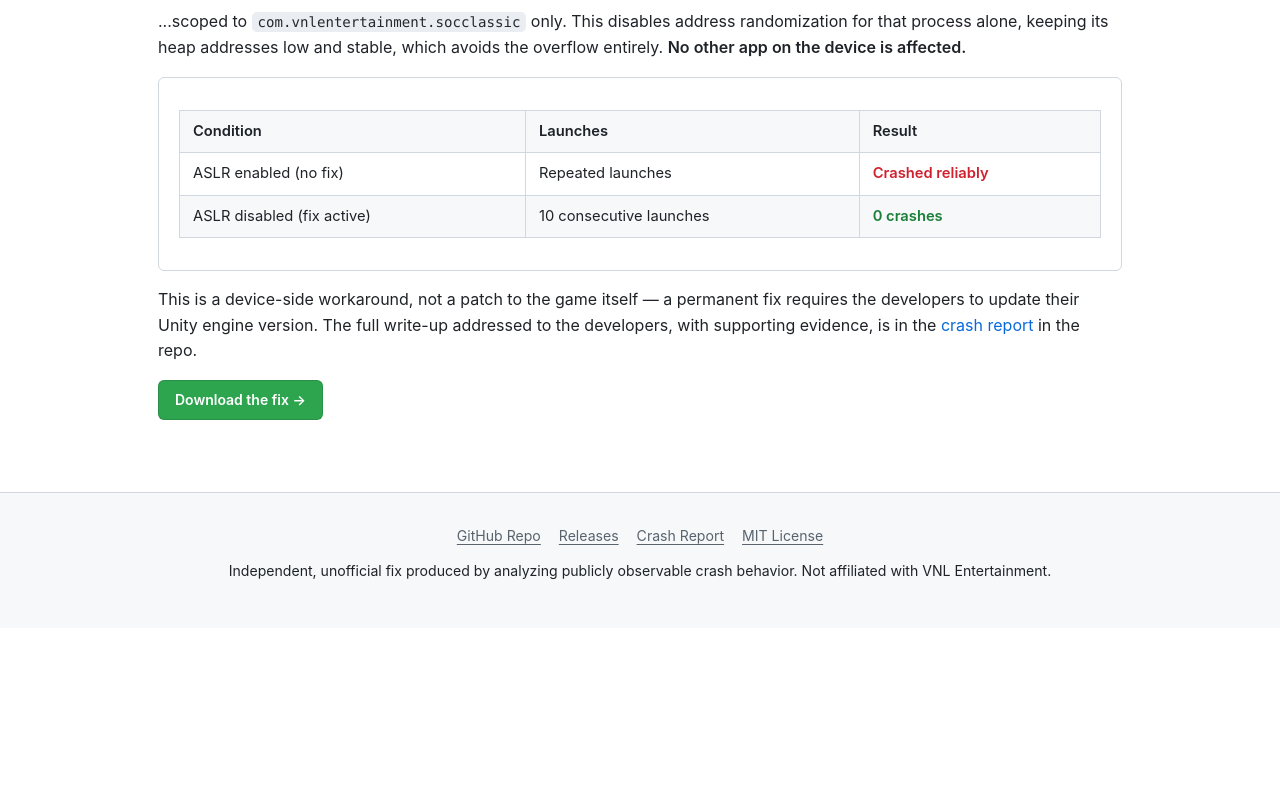
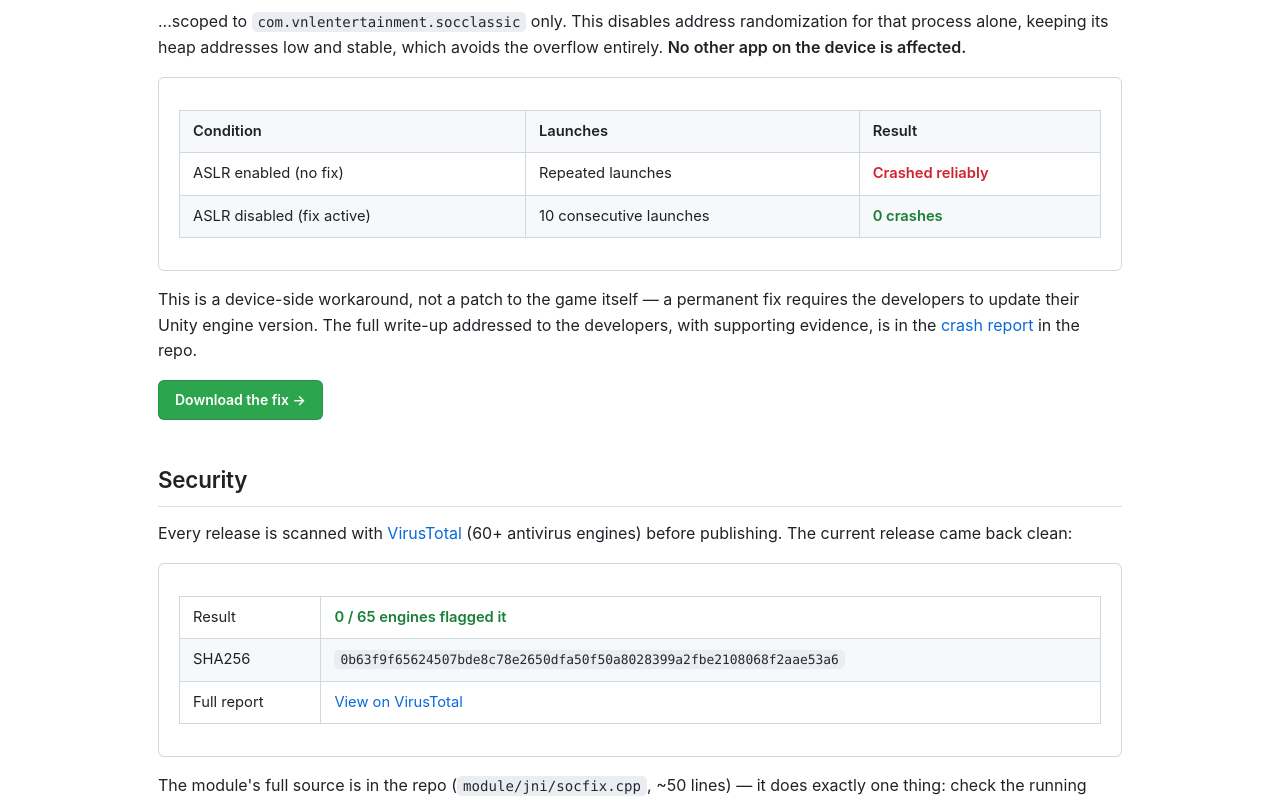
Before and after one commit to contactjayclatty/XJAYs-Soc-Classic-Fix, a plain HTML site: page docs/index.html in a window 1280 px wide. Shown: the part 2000-2800 px from the top of the page. Before the commit the page ends 2628 px from the top, so only its background shows below. Drawn offline with Linux system fonts and the light colour scheme.

Commit message:
Add VirusTotal scan results for the release module
Scanned socfix_module.zip (v0.2, sha256 0b63f9f6...) against 65 AV
engines: 0 detections. Documents the result in the README, the site
(Home, Download, FAQ), and the GitHub release notes, with a link to
the full public VirusTotal report.

```diff
--- a/docs/index.html
+++ b/docs/index.html
@@ -37,6 +37,7 @@
       <span class="badge warn">Root Required</span>
       <span class="badge ok">Fix Confirmed 10/10</span>
       <span class="badge">MIT Licensed</span>
+      <span class="badge ok">VirusTotal: 0/65</span>
     </div>
     <div class="btn-row">
       <a class="btn primary lg" href="download.html">Get the fix</a>
@@ -130,6 +131,25 @@ Using memoryadresses from more that 16GB of memory</pre>
       </div>
     </section>
 
+    <section id="security">
+      <h2>Security</h2>
+      <p>
+        Every release is scanned with <a href="https://www.virustotal.com/">VirusTotal</a> (60+ antivirus engines) before publishing. The current release came back clean:
+      </p>
+      <div class="card">
+        <table>
+          <tbody>
+            <tr><td>Result</td><td class="result-good">0 / 65 engines flagged it</td></tr>
+            <tr><td>SHA256</td><td><code class="inline">0b63f9f65624507bde8c78e2650dfa50f50a8028399a2fbe2108068f2aae53a6</code></td></tr>
+            <tr><td>Full report</td><td><a href="https://www.virustotal.com/gui/file/0b63f9f65624507bde8c78e2650dfa50f50a8028399a2fbe2108068f2aae53a6">View on VirusTotal</a></td></tr>
+          </tbody>
+        </table>
+      </div>
+      <p>
+        The module's full source is in the repo (<code class="inline">module/jni/socfix.cpp</code>, ~50 lines) — it does exactly one thing: check the running process's package name, and if it matches the game, call <code class="inline">personality(ADDR_NO_RANDOMIZE)</code>. No network access, no data collection. You don't have to take a scan's word for it — read it yourself, or build from source and compare the hash.
+      </p>
+    </section>
+
   </div>
 </main>
 
```
Also changed, not shown: docs/download.html (+6 -0 lines), docs/faq.html (+2 -1 lines), 1 other file.
